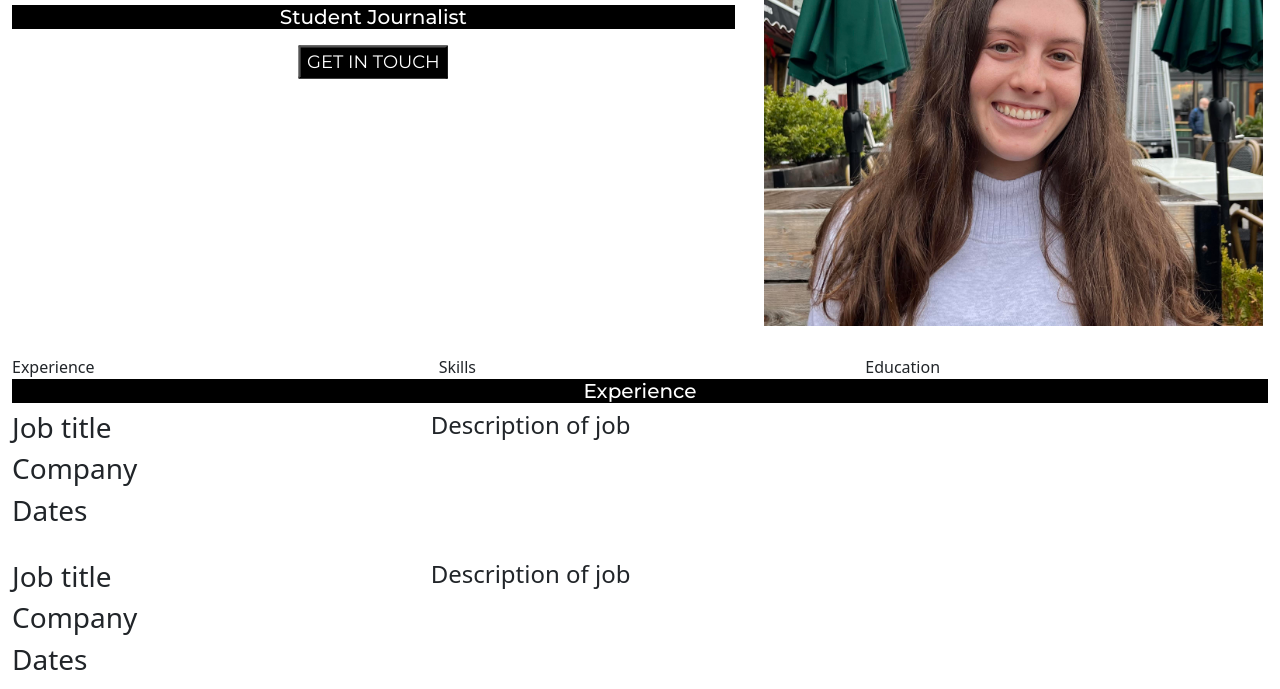
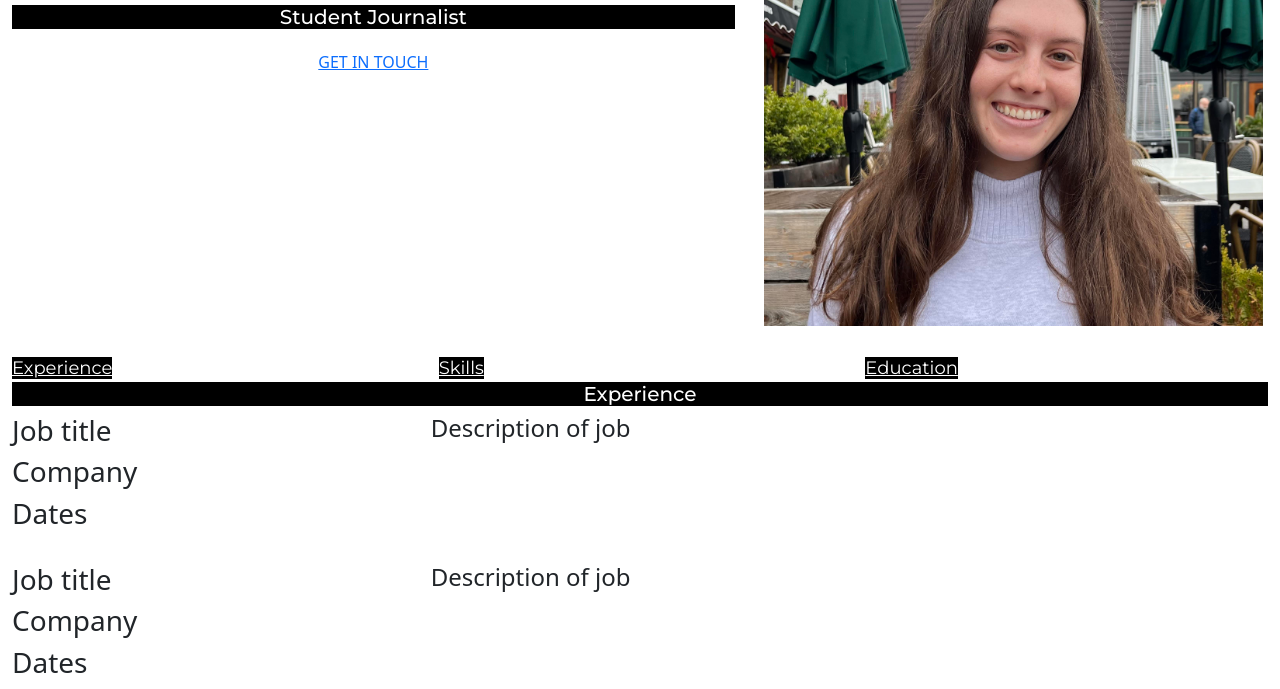
Before and after one commit to mefriedman03/marijke-friedman-jour352, a plain HTML site: page online-portfolio/index.html in a window 1280 px wide. Shown: the part 111-800 px from the top of the page. Drawn offline with nearby package versions, Linux system fonts and the light colour scheme.

Commit message:
link email

```diff
--- a/online-portfolio/index.html
+++ b/online-portfolio/index.html
@@ -28,8 +28,7 @@
                     <h2>Student Journalist</h2>
                     <div class="container">
                         <div class="center">
-                            <button>GET IN TOUCH</button>
-
+                            <a href="mailto:mefriedman03@gmail.com" class="email-button">GET IN TOUCH</a>
                         </div>
                     </div>
                 </div>
@@ -41,16 +40,16 @@
             </div>
         </div>
         <br />
-        <div class="container-fluid">
+        <div class="container-fluid" id="nav">
             <div class="row">
                 <div class="col-4">
-                    <a class="nav-link" href="#experience">Experience</a>
+                    <a href="#experience">Experience</a>
                 </div>
                 <div class="col-4">
-                    <a class="nav-link" href="#skills">Skills</a>
+                    <a href="#skills">Skills</a>
                 </div>
                 <div class="col-4">
-                    <a class="nav-link" href="#education">Education</a>
+                    <a href="#education">Education</a>
                 </div>
             </div>
         </div>
@@ -59,7 +58,7 @@
             <div class="row">
                 <div class="col">
                     <a name="experience"></a>
-                    <h2>Experience</h2>
+                    <h2 id="experience">Experience</h2>
                 </div>
                 <div class="row">
                     <div class="col-4">
@@ -100,7 +99,7 @@
                 <div class="row">
                     <div class="col">
                         <a name="skills"></a>
-                        <h2>Skills</h2>
+                        <h2 id="skills">Skills</h2>
                         <h6>
                             <ul>
                                 <li>
@@ -131,7 +130,7 @@
                 <div class="row">
                     <div class="col">
                         <a name="education"></a>
-                        <h2>Education</h2>
+                        <h2 id="education">Education</h2>
                         <h5>
                             Bachelor of Arts, Journalism and Government and
                             Politics
--- a/online-portfolio/style.css
+++ b/online-portfolio/style.css
@@ -47,11 +47,13 @@ button{background-color:black;
     font-weight: <bold;
     font-style: normal;}
 
-.nav a {background-color:black;
+#nav a{
+    background-color:black;
     color:white;
-    font-size:20px;
+    font-size:18px;
     text-align:center;
     font-family: "Montserrat", sans-serif;
     font-optical-sizing: auto;
-    font-weight: <weight>;
-    font-style: normal}
+    font-weight: <bold;
+    font-style: normal;}
+}
```
